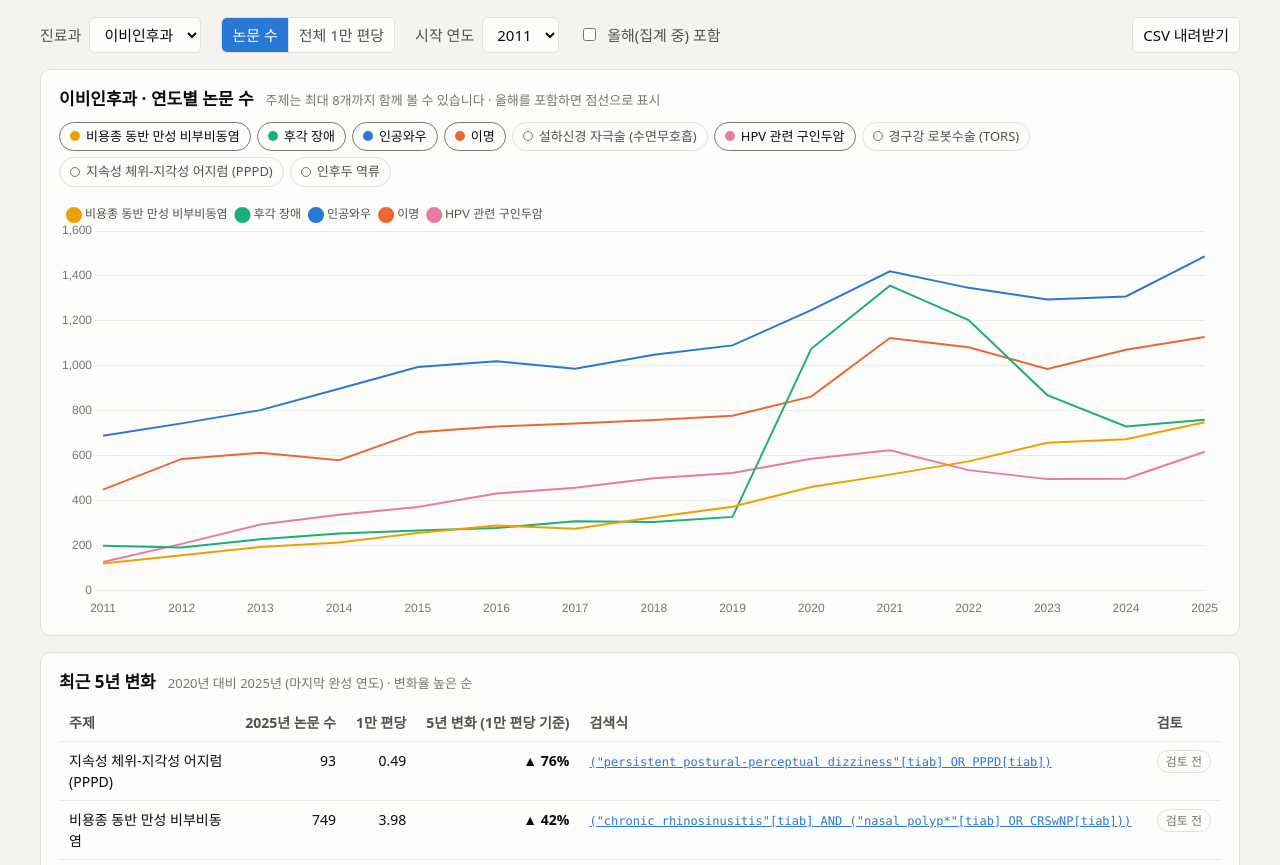
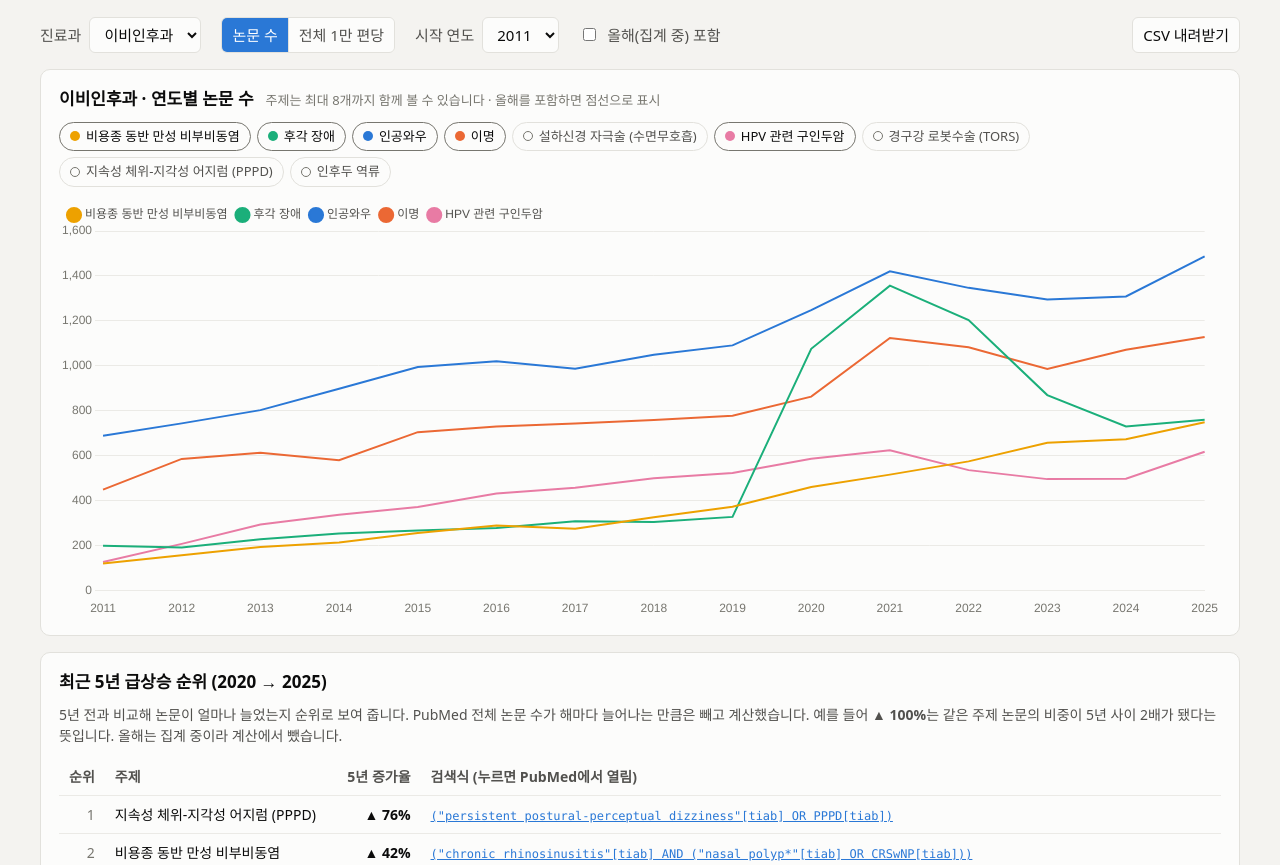
Before and after one commit to helsinki-cloud/topic-trends, a plain HTML site: page index.html in a window 1280 px wide. Shown: the part 87-952 px from the top of the page. Drawn offline with nearby package versions, Linux system fonts and the light colour scheme.

Commit message:
Add files via upload

```diff
--- a/app.js
+++ b/app.js
@@ -43,6 +43,7 @@
   const fmt = (v) =>
     v === null || v === undefined ? "–" :
     state.mode === "count" ? Math.round(v).toLocaleString("ko-KR") : v.toFixed(2);
+  const tname = (t) => t.name || t.name_ko || t.id;
   const pubmedUrl = (q) => "https://pubmed.ncbi.nlm.nih.gov/?term=" + encodeURIComponent(q);
 
   function freeSlot() {
@@ -107,7 +108,7 @@
     d.topics.forEach((t) =>
       allYears.forEach((y) => {
         const n = counts[t.id]?.[y];
-        rows.push([d.name_ko, t.name_ko, y, n ?? "", totals[y] ?? "",
+        rows.push([d.name_ko, tname(t), y, n ?? "", totals[y] ?? "",
           n != null && totals[y] ? ((n / totals[y]) * 10000).toFixed(4) : "", t.query]);
       })
     );
@@ -131,7 +132,7 @@
       b.className = "pick" + (on ? " on" : "");
       b.disabled = !on && full;
       b.setAttribute("aria-pressed", on);
-      b.innerHTML = `<span class="dot"></span>${t.name_ko}`;
+      b.innerHTML = `<span class="dot"></span>${tname(t)}`;
       if (on) b.querySelector(".dot").style.background = css(`--s${colorOf.get(t.id)}`);
       b.onclick = () => { on ? unselectTopic(t.id) : selectTopic(t.id); renderPicks(); renderChart(); };
       box.appendChild(b);
@@ -173,7 +174,7 @@
       .map((t) => {
         const color = css(`--s${colorOf.get(t.id)}`);
         return {
-          label: t.name_ko,
+          label: tname(t),
           data: years.map((y) => value(t.id, y)),
           borderColor: color,
           backgroundColor: color,
@@ -222,31 +223,26 @@
     chart = new Chart(document.getElementById("chart"), cfg);
   }
 
-  // ---------- 5년 변화 표 ----------
+  // ---------- 최근 5년 급상승 순위 ----------
   function renderTable() {
     const base = lastFull - 5;
-    document.getElementById("th-last").textContent = `${lastFull}년 논문 수`;
-    document.getElementById("growth-hint").textContent =
-      `${base}년 대비 ${lastFull}년 (마지막 완성 연도) · 변화율 높은 순`;
+    document.getElementById("growth-title").textContent = `최근 5년 급상승 순위 (${base} → ${lastFull})`;
     const rate = (tid, y) => (counts[tid]?.[y] != null && totals[y] ? (counts[tid][y] / totals[y]) * 10000 : null);
     const rows = deptObj().topics.map((t) => {
       const r1 = rate(t.id, lastFull), r0 = rate(t.id, base);
-      const g = r0 && r1 != null ? (r1 / r0 - 1) * 100 : null;
-      return { t, n: counts[t.id]?.[lastFull], r1, g };
+      return { t, g: r0 && r1 != null ? (r1 / r0 - 1) * 100 : null };
     }).sort((a, b) => (b.g ?? -Infinity) - (a.g ?? -Infinity));
 
     const tb = document.querySelector("#growth tbody");
     tb.innerHTML = "";
-    rows.forEach(({ t, n, r1, g }) => {
+    rows.forEach(({ t, g }, i) => {
+      const gTxt = g === null ? "–" : Math.abs(g) < 0.5 ? "변화 없음" : `${g > 0 ? "▲" : "▼"} ${Math.abs(g).toFixed(0)}%`;
       const tr = document.createElement("tr");
-      const gTxt = g === null ? "–" : Math.abs(g) < 0.5 ? "±0%" : `${g > 0 ? "▲ " : "▼ "}${Math.abs(g).toFixed(0)}%`;
       tr.innerHTML = `
-        <td>${t.name_ko}</td>
-        <td class="num">${n != null ? n.toLocaleString("ko-KR") : "–"}</td>
-        <td class="num">${r1 != null ? r1.toFixed(2) : "–"}</td>
+        <td class="num rank">${i + 1}</td>
+        <td>${escapeHtml(tname(t))}</td>
         <td class="num ${g > 0 ? "up" : ""}">${gTxt}</td>
-        <td class="query"><a href="${pubmedUrl(t.query)}" target="_blank" rel="noopener">${escapeHtml(t.query)}</a></td>
-        <td>${t.reviewed ? `<span class="badge ok">${t.reviewed}</span>` : `<span class="badge">검토 전</span>`}</td>`;
+        <td class="query"><a href="${pubmedUrl(t.query)}" target="_blank" rel="noopener">${escapeHtml(t.query)}</a></td>`;
       tb.appendChild(tr);
     });
   }
--- a/index.html
+++ b/index.html
@@ -45,14 +45,18 @@
 
     <section class="card">
       <div class="card-head">
-        <h2>최근 5년 변화</h2>
-        <span class="hint" id="growth-hint"></span>
+        <h2 id="growth-title">최근 5년 급상승 순위</h2>
       </div>
+      <p class="explain">
+        5년 전과 비교해 논문이 얼마나 늘었는지 순위로 보여 줍니다.
+        PubMed 전체 논문 수가 해마다 늘어나는 만큼은 빼고 계산했습니다.
+        예를 들어 <b>▲ 100%</b>는 같은 주제 논문의 비중이 5년 사이 2배가 됐다는 뜻입니다.
+        올해는 집계 중이라 계산에서 뺐습니다.
+      </p>
       <div class="table-wrap">
         <table id="growth">
           <thead><tr>
-            <th>주제</th><th class="num" id="th-last"></th><th class="num">1만 편당</th>
-            <th class="num">5년 변화 (1만 편당 기준)</th><th>검색식</th><th>검토</th>
+            <th class="num">순위</th><th>주제</th><th class="num">5년 증가율</th><th>검색식 (누르면 PubMed에서 열림)</th>
           </tr></thead>
           <tbody></tbody>
         </table>
--- a/style.css
+++ b/style.css
@@ -90,6 +90,8 @@ th { color: var(--text-secondary); font-weight: 600; white-space: nowrap; }
 td.num, th.num { text-align: right; font-variant-numeric: tabular-nums; white-space: nowrap; }
 td.query a { color: var(--accent); font-family: ui-monospace, Menlo, Consolas, monospace; font-size: 12px; word-break: break-all; }
 .up { color: var(--text-primary); font-weight: 600; }
+td.rank { color: var(--text-muted); width: 3em; }
+.explain { color: var(--text-secondary); font-size: 14px; margin: 0 0 12px; }
 .badge { font-size: 12px; padding: 2px 8px; border-radius: 999px; border: 1px solid var(--border); color: var(--text-muted); white-space: nowrap; }
 .badge.ok { color: var(--text-primary); }
 
```
Also changed, not shown: 3 other files.
